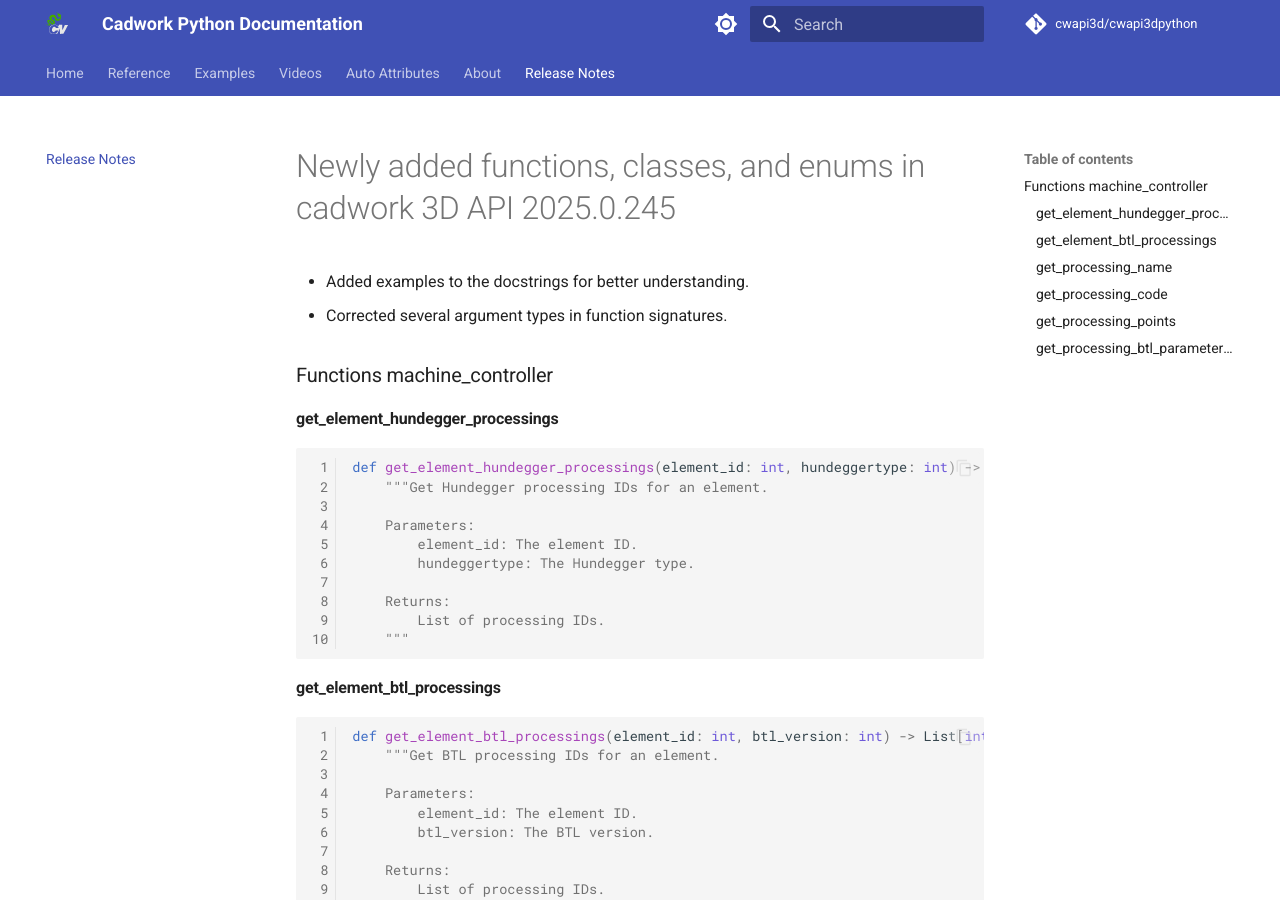
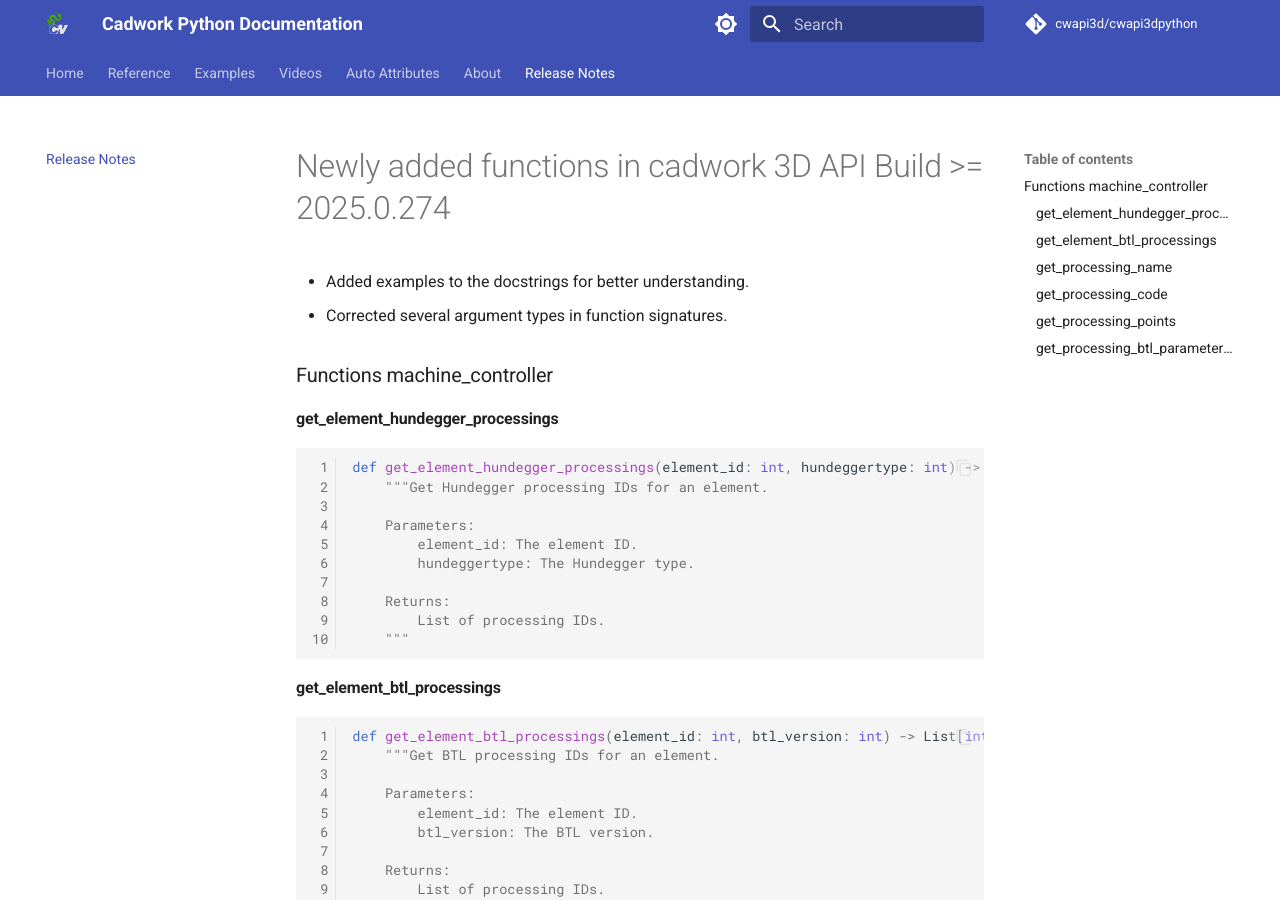
Before and after one commit to cwapi3d/cwapi3dpython, an MkDocs documentation site: the page built from docs/release_notes.md, in a window 1280 px wide and 900 px high. Built offline with MkDocs 1.6.1 and Material for MkDocs 9.7.7, drawn with Linux system fonts in a browser that asks for light colours; comment, search, counter and statistics services are not loaded.

Commit message:
Update release notes for cadwork 3D
Signed-off-by: Michael Brunner <brunner@cadwork.swiss>

```diff
--- a/docs/release_notes.md
+++ b/docs/release_notes.md
@@ -1,4 +1,4 @@
-# Newly added functions, classes, and enums in cadwork 3D API 2025.0.245
+# Newly added functions in cadwork 3D API Build >= 2025.0.274
 
 * Added examples to the docstrings for better understanding.
 * Corrected several argument types in function signatures.
```
